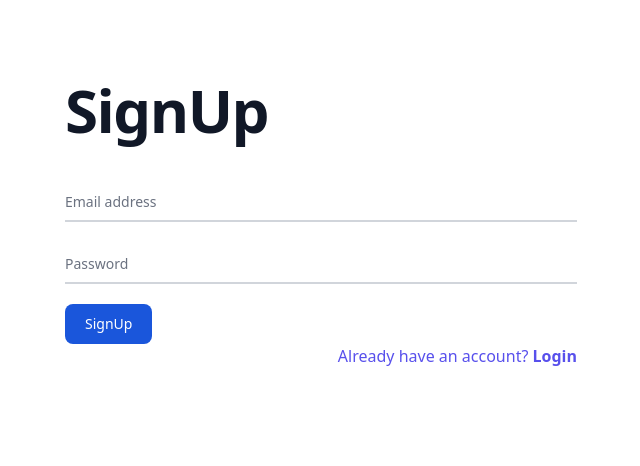
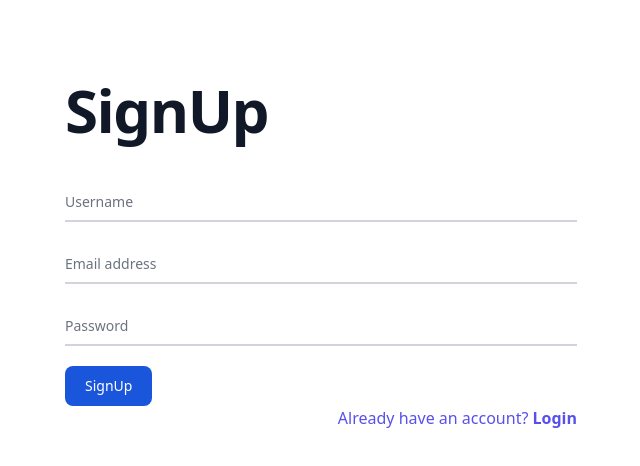
Before and after one commit to hardik-rl/react-firebase-auth, a React (Create React App) app: page /auth/signup in a window 1280 px wide. Shown: the top 466 px of the page, without its empty margins (319-959 px from the left). Built offline with nearby package versions, Linux system fonts and the light colour scheme; no server answers.

Commit message:
username pass in signup api

```diff
--- a/src/App.js
+++ b/src/App.js
@@ -20,7 +20,7 @@ function App() {
   const [user, setUser] = useState("");
   onAuthStateChanged(auth, (currentUser) => {
     if (currentUser) {
-      setUser(currentUser.email);
+      setUser(currentUser);
     } else {
       setUser(null);
     }
--- a/src/components/Signup.js
+++ b/src/components/Signup.js
@@ -3,6 +3,7 @@ import {
   createUserWithEmailAndPassword,
   getAuth,
   sendEmailVerification,
+  updateProfile,
 } from "firebase/auth";
 import { app } from "../firebase";
 import FormLabel from "../shared/components/FormLabel";
@@ -20,7 +21,14 @@ const auth = getAuth(app);
 const Signup = () => {
   const navigate = useNavigate();
   const { mutate: mutateSignupFn, isLoading: signUpIsLoading } = useMutation(
-    (data) => createUserWithEmailAndPassword(auth, data.email, data.password),
+    (data) =>
+      createUserWithEmailAndPassword(auth, data.email, data.password).then(
+        (userCredential) => {
+          return updateProfile(userCredential.user, {
+            displayName: data.username,
+          });
+        }
+      ),
     {
       onSuccess: () => {
         sendEmailVerification(auth.currentUser);
@@ -38,6 +46,7 @@ const Signup = () => {
 
   const formik = useFormik({
     initialValues: {
+      username: "",
       email: "",
       password: "",
     },
@@ -45,7 +54,7 @@ const Signup = () => {
     validateOnChange: false,
     enableReinitialize: true,
     onSubmit: (values) => {
-      mutateSignupFn(values);
+      mutateSignupFn(values, { displayName: values.username });
     },
   });
   return (
@@ -53,7 +62,17 @@ const Signup = () => {
       <h1 className="mb-10 text-4xl font-extrabold leading-none tracking-tight text-gray-900 md:text-5xl lg:text-6xl dark:text-white">
         SignUp
       </h1>
-
+      <div className="relative z-0 w-full mb-5 group">
+        <FormControl
+          type="text"
+          onChange={formik.handleChange}
+          name="username"
+          className={clsx({ "is-error": formik.errors.username })}
+          value={formik.values.username}
+        />
+        <FormLabel name="Username" htmlFor="floating_username" />
+        <span className="text-red-500 text-xs">{formik.errors.username}</span>
+      </div>
       <div className="relative z-0 w-full mb-5 group">
         <FormControl
           type="email"
@@ -79,9 +98,12 @@ const Signup = () => {
 
       <button
         type="submit"
-        className={clsx("text-white bg-blue-700 hover:bg-blue-800 focus:ring-4 focus:outline-none focus:ring-blue-300 font-medium rounded-lg text-sm w-full sm:w-auto px-5 py-2.5 text-center dark:bg-blue-600 dark:hover:bg-blue-700 dark:focus:ring-blue-800", { disabled: signUpIsLoading })}
+        className={clsx(
+          "text-white bg-blue-700 hover:bg-blue-800 focus:ring-4 focus:outline-none focus:ring-blue-300 font-medium rounded-lg text-sm w-full sm:w-auto px-5 py-2.5 text-center dark:bg-blue-600 dark:hover:bg-blue-700 dark:focus:ring-blue-800",
+          { disabled: signUpIsLoading }
+        )}
       >
-         {signUpIsLoading && (
+        {signUpIsLoading && (
           <Spinner
             color="info"
             className="mr-2"
--- a/src/components/validation.js
+++ b/src/components/validation.js
@@ -1,6 +1,7 @@
-import { object, string } from "yup";
+import { object, ref, string } from "yup";
 
 export const signupSchema = object({
+  username: string().required(),
   email: string().trim().email().required(),
   password: string()
     .min(8, "Password must have at least 8 characters")
@@ -17,6 +18,12 @@ export const forgotPasswordSchema = object({
 });
 
 export const resetPasswordSchema = object({
-  password: string().required(),
+  // password: string().required(),
   // password_confirmation: string().required(),
+  password: string()
+    .required("Password is required")
+    .min(6, "Password must be at least 6 characters"),
+  password_confirmation: string()
+    .required("Confirm Password is required")
+    .oneOf([ref("password"), null], "Passwords must match"),
 });
--- a/src/shared/components/Header.js
+++ b/src/shared/components/Header.js
@@ -7,7 +7,7 @@ const Header = ({ user, auth, signOut }) => {
   const logoutHandle = () => {
     removeToken("AuthToken");
     signOut(auth);
-  }
+  };
 
   return (
     <div>
@@ -30,8 +30,11 @@ const Header = ({ user, auth, signOut }) => {
           >
             {user && (
               <Dropdown.Header>
+                <span className="block mb-3 truncate text-sm font-bold">
+                  {user.displayName}
+                </span>
                 <span className="block truncate text-sm font-medium">
-                  {user}
+                  {user.email}
                 </span>
               </Dropdown.Header>
             )}
```
